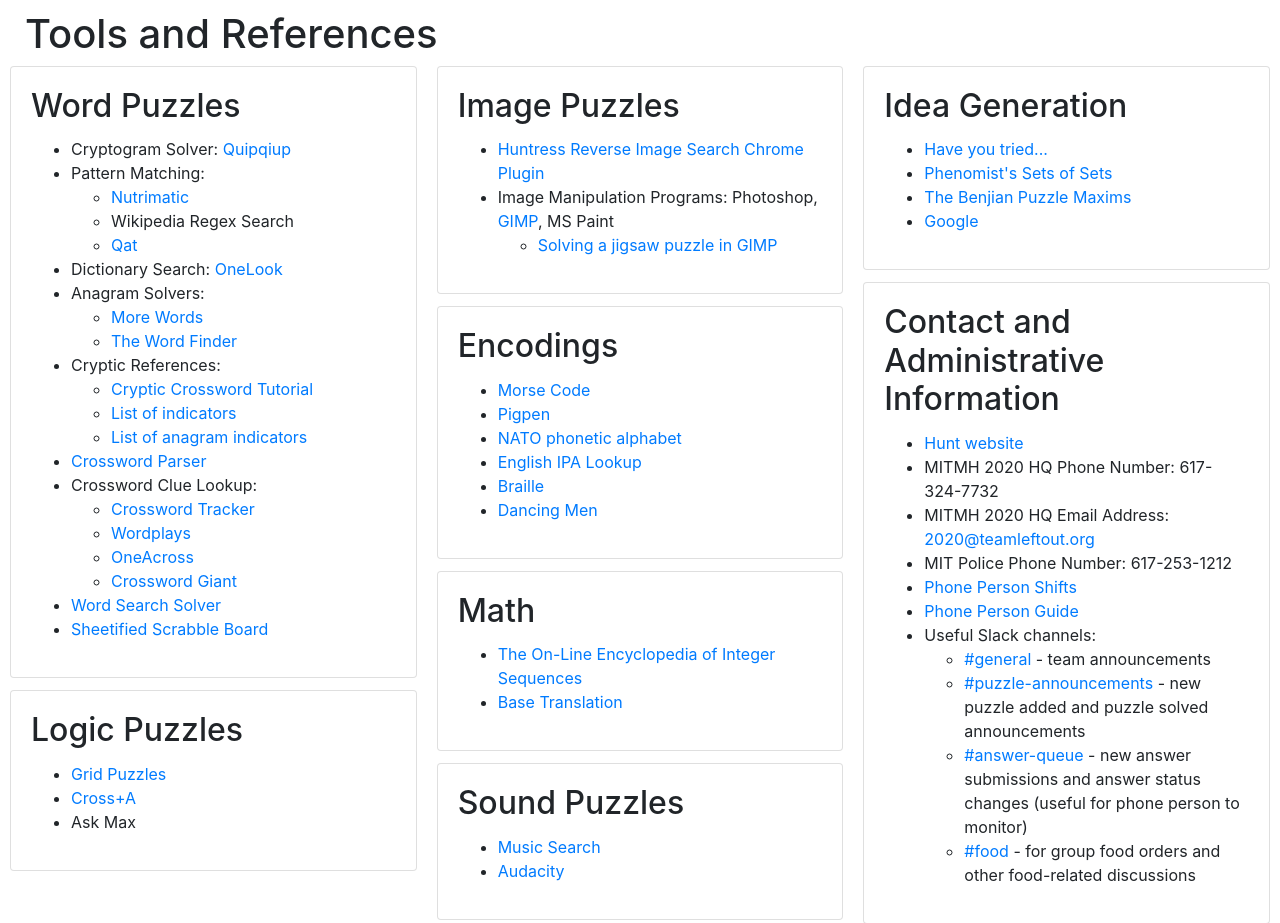
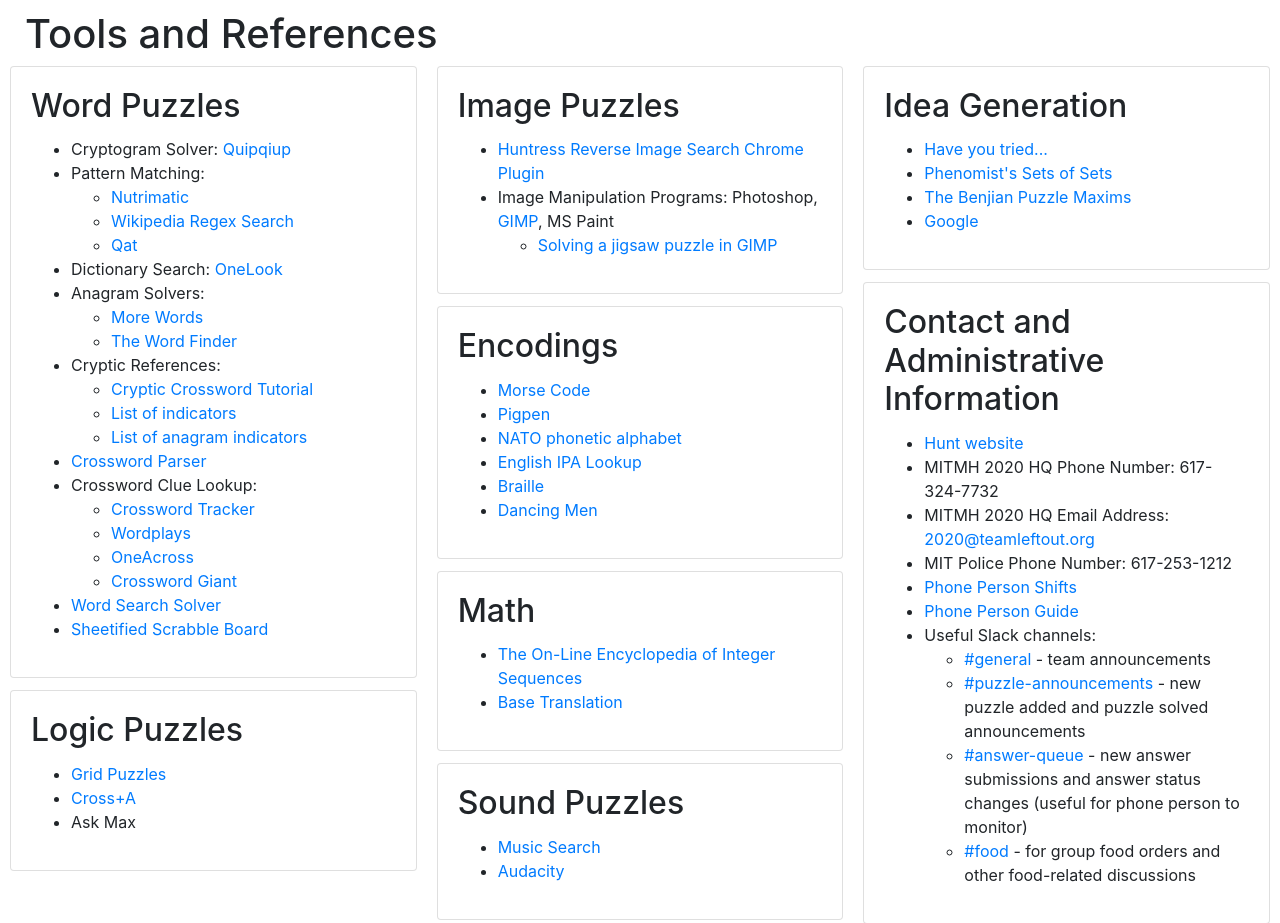
Before and after one commit to cardinalitypuzzles/cardboard, a Django app: page /hunts/tools in a window 1280 px wide. Shown: the part 56-979 px from the top of the page. Run offline with Django 3.2, Linux system fonts and the light colour scheme; the visitor is signed in with stand-in values (Sample User, id 1); parts of the project's set-up code (start-up, migrations or seed data) failed here and were passed over; some libraries are stand-ins or nearby versions.

Commit message:
fixed monospacing on main table

```diff
--- a/hunts/templates/all_puzzles.html
+++ b/hunts/templates/all_puzzles.html
@@ -385,7 +385,7 @@ $(document).ready(function() {
                 'targets': answer,
                 'render': function(data, type, row, meta) {
                     if (data || type === 'filter') {
-                        return data;
+                        return `<p class="text-monospace">${data}</p>`;
                     }
                     var result = `
                     <button type="button" class="submitanswer btn btn-outline-primary btn-sm" data-toggle="modal" data-target="#submitanswer" data-pk="${row[pk]}" data-name="${row[puzzle_name]}">
--- a/hunts/templates/tools.html
+++ b/hunts/templates/tools.html
@@ -16,7 +16,7 @@
                         <li>Pattern Matching:
                             <ul>
                                 <li><a href="https://nutrimatic.org/">Nutrimatic</a></li>
-                                <li><a href="https://www.crosswordnexus.com/wiki/"></a>Wikipedia Regex Search</li>
+                                <li><a href="https://www.crosswordnexus.com/wiki/">Wikipedia Regex Search</a></li>
                                 <li><a href="https://www.quinapalus.com/cgi-bin/qat/">Qat</a></li>
                             </ul>
                         </li>
```
